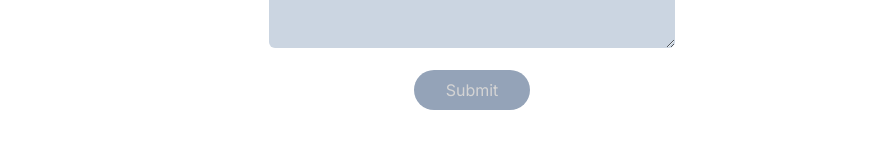
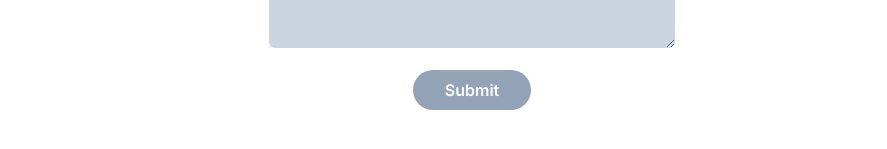
Before and after one commit to Akkiweb-ctrl/PortfolioAkash, a React (Vite) app: page / in a window 1280 px wide. Shown: the part 4033-4182 px from the top of the page, without its empty margins (168-1055 px from the left). Built offline with nearby package versions, Linux system fonts and the light colour scheme.

Commit message:
typos fixed

```diff
--- a/src/components/Contact.jsx
+++ b/src/components/Contact.jsx
@@ -87,7 +87,7 @@ const Contact = () => {
             <motion.button
               type="submit"
               whileHover={{ scale: 1.2 }}
-              className="px-8 py-2 rounded-full bg-slate-400"
+              className="px-8 py-2 rounded-full bg-slate-400 text-white font-semibold"
             >
               Submit
             </motion.button>
```
